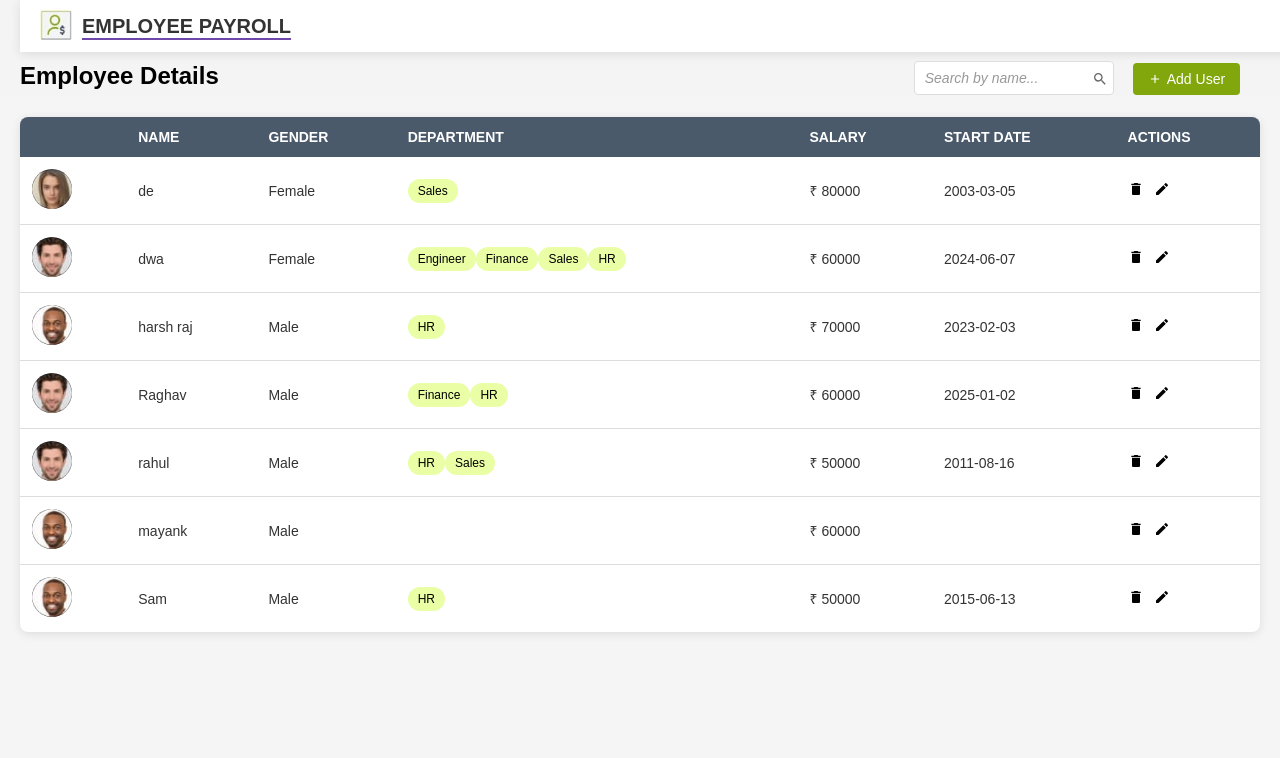
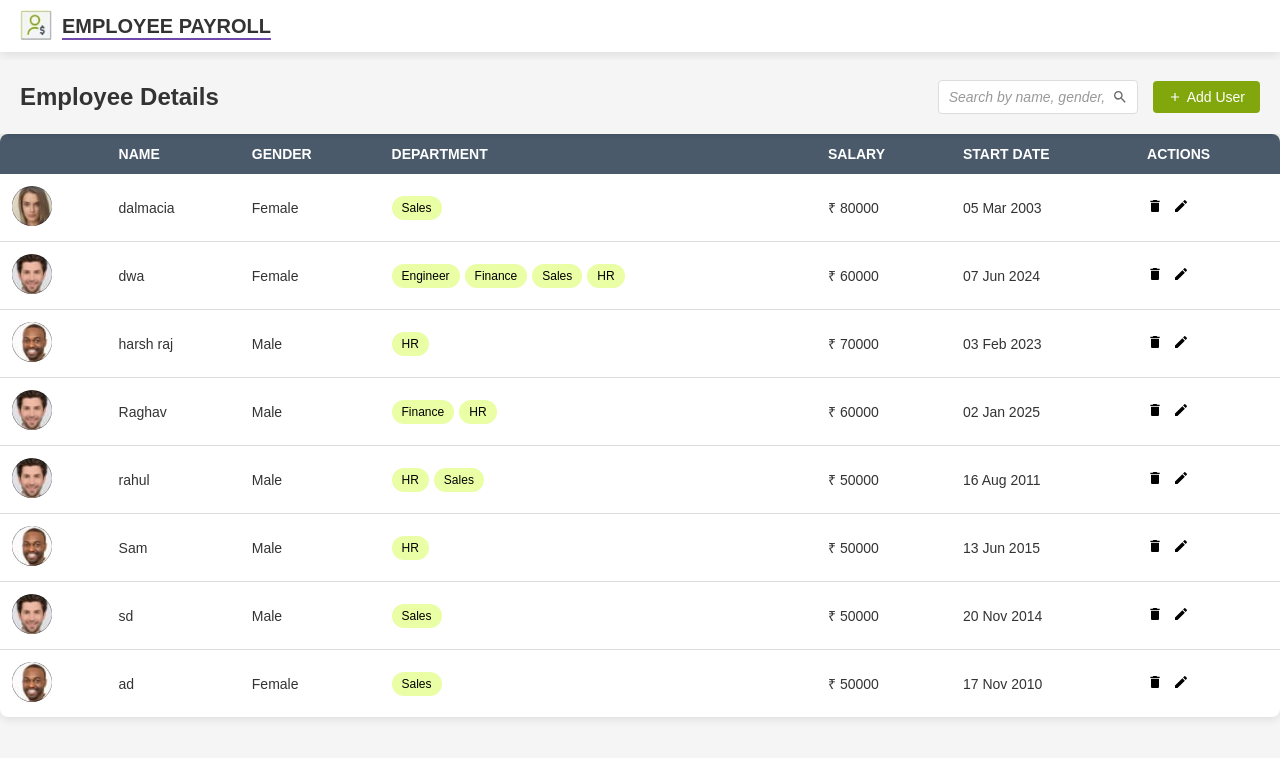
Before and after one commit to Surajdutaa2003/EmployeePayroolReact, a React (Vite) app: page /employees in a window 1280 px wide. Shown: the top 758 px of the page. Built offline with nearby package versions, Linux system fonts and the light colour scheme; data requests are answered from the project's data file.

Commit message:
[Suraj]  employepayroll using class component

```diff
--- a/db.json
+++ b/db.json
@@ -2,7 +2,7 @@
   "employees": [
     {
       "id": "7811",
-      "name": "de",
+      "name": "dalmacia",
       "profileImage": "/src/assets/girl2.jpeg",
       "gender": "Female",
       "department": [
@@ -11,7 +11,8 @@
       "salary": "80000",
       "note": "deed",
       "redirect": false,
-      "startDate": "2003-03-05"
+      "startDate": "2003-03-05",
+      "notes": ""
     },
     {
       "id": "5647",
@@ -75,16 +76,6 @@
       "startDate": "2011-08-16"
     },
     {
-      "id": "1493",
-      "name": "mayank ",
-      "profileImage": "boy1.jpeg",
-      "gender": "Male",
-      "department": [],
-      "salary": "60000",
-      "notes": "",
-      "redirect": false
-    },
-    {
       "id": "8081",
       "name": "Sam",
       "profileImage": "boy1.jpeg",
@@ -96,6 +87,32 @@
       "notes": "Corythosaurus (do latim \"lagarto de capacete\") foi um gênero de dinossauro herbívoro e bípede que viveu no período Cretáceo. Media em torno de nove metros de comprimento e pesava cerca de quatro toneladas. O Corythosaurus possuía uma crista na cabeça, assim como outros membros da sua família. Viveu na América do Norte e seu habitat natural era as áreas litorâneas, onde havia mais alimento e menos predadores.",
       "redirect": false,
       "startDate": "2015-06-13"
+    },
+    {
+      "id": "0dd4",
+      "name": "sd",
+      "profileImage": "boy2.jpeg",
+      "gender": "Male",
+      "department": [
+        "Sales"
+      ],
+      "salary": "50000",
+      "notes": "",
+      "redirect": false,
+      "startDate": "2014-11-20"
+    },
+    {
+      "id": "65e4",
+      "name": "ad",
+      "profileImage": "boy1.jpeg",
+      "gender": "Female",
+      "department": [
+        "Sales"
+      ],
+      "salary": "50000",
+      "notes": "okk",
+      "redirect": false,
+      "startDate": "2010-11-17"
     }
   ]
 }
--- a/src/component/EmployeeForm.jsx
+++ b/src/component/EmployeeForm.jsx
@@ -5,7 +5,7 @@ import styles from "./EmployeeForm.module.scss";
 import boy1 from "../assets/boy1.jpeg";
 import boy2 from "../assets/boy2.jpeg";
 import girl1 from "../assets/girl1.jpeg";
-import Header from "./Header"; // Import the Header component
+import Header from "./Header";
 
 class EmployeeForm extends Component {
   state = {
@@ -18,9 +18,10 @@ class EmployeeForm extends Component {
     startDateDay: "",
     startDateMonth: "",
     startDateYear: "",
-    startDate: "", // Combined start date for submission
+    startDate: "",
     notes: "",
     redirect: false,
+    errors: {}, // Added for validation errors
   };
 
   componentDidMount() {
@@ -52,7 +53,10 @@ class EmployeeForm extends Component {
   }
 
   handleChange = (e) => {
-    this.setState({ [e.target.name]: e.target.value });
+    this.setState({
+      [e.target.name]: e.target.value,
+      errors: { ...this.state.errors, [e.target.name]: "" } // Clear error when field changes
+    });
   };
 
   handleCheckboxChange = (e) => {
@@ -60,7 +64,10 @@ class EmployeeForm extends Component {
     const value = e.target.value;
 
     if (e.target.checked) {
-      this.setState({ department: [...department, value] });
+      this.setState({
+        department: [...department, value],
+        errors: { ...this.state.errors, department: "" }
+      });
     } else {
       this.setState({
         department: department.filter((dep) => dep !== value),
@@ -68,19 +75,50 @@ class EmployeeForm extends Component {
     }
   };
 
+  validateForm = () => {
+    const errors = {};
+    const {
+      name,
+      profileImage,
+      gender,
+      department,
+      salary,
+      startDateDay,
+      startDateMonth,
+      startDateYear,
+    } = this.state;
+
+    if (!name.trim()) errors.name = "Employee name is required";
+    if (!profileImage) errors.profileImage = "Please select a profile image";
+    if (!gender) errors.gender = "Please select a gender";
+    if (department.length === 0) errors.department = "Please select at least one department";
+    if (!salary) errors.salary = "Please select a salary";
+    if (!startDateDay) errors.startDateDay = "Please select a start day";
+    if (!startDateMonth) errors.startDateMonth = "Please select a start month";
+    if (!startDateYear) errors.startDateYear = "Please select a start year";
+
+    this.setState({ errors });
+    return Object.keys(errors).length === 0;
+  };
+
   handleSubmit = (e) => {
     e.preventDefault();
+
+    if (!this.validateForm()) {
+      return;
+    }
+
     const {
       id,
       startDateDay,
       startDateMonth,
       startDateYear,
       startDate,
+      errors,
       ...employeeData
     } = this.state;
     const editEmployeeId = localStorage.getItem("editEmployeeId");
 
-    // Combine the start date fields into a single date string
     if (startDateDay && startDateMonth && startDateYear) {
       const formattedDate = `${startDateYear}-${startDateMonth.padStart(
         2,
@@ -110,12 +148,14 @@ class EmployeeForm extends Component {
       return <Navigate to="/employees" />;
     }
 
+    const { errors } = this.state;
+
     return (
       <div className={styles.container}>
         <Header />
         <div className={styles.formContainer}>
           <form onSubmit={this.handleSubmit}>
-          <h1>Employee Payroll Form</h1>
+            <h1>Employee Payroll Form</h1>
 
             <label>Name</label>
             <input
@@ -124,8 +164,8 @@ class EmployeeForm extends Component {
               placeholder="Enter employee name"
               value={this.state.name}
               onChange={this.handleChange}
-              required
             />
+            {errors.name && <span className={styles.error}>{errors.name}</span>}
 
             <div className={styles.profileSection}>
               <label>Profile Image</label>
@@ -147,6 +187,9 @@ class EmployeeForm extends Component {
                   </label>
                 ))}
               </div>
+              {errors.profileImage && (
+                <span className={styles.error}>{errors.profileImage}</span>
+              )}
             </div>
 
             <label>Gender</label>
@@ -172,6 +215,7 @@ class EmployeeForm extends Component {
                 Female
               </label>
             </div>
+            {errors.gender && <span className={styles.error}>{errors.gender}</span>}
 
             <label>Department</label>
             <div>
@@ -187,6 +231,9 @@ class EmployeeForm extends Component {
                 </label>
               ))}
             </div>
+            {errors.department && (
+              <span className={styles.error}>{errors.department}</span>
+            )}
 
             <label>Salary</label>
             <select
@@ -198,6 +245,7 @@ class EmployeeForm extends Component {
               <option value="50000">50,000</option>
               <option value="60000">60,000</option>
             </select>
+            {errors.salary && <span className={styles.error}>{errors.salary}</span>}
 
             <label>Start Date</label>
             <div className={styles.startDate}>
@@ -206,7 +254,7 @@ class EmployeeForm extends Component {
                 value={this.state.startDateDay}
                 onChange={this.handleChange}
               >
-                <option>Day</option>
+                <option value="">Day</option>
                 {[...Array(31)].map((_, i) => (
                   <option key={i + 1} value={i + 1}>
                     {i + 1}
@@ -218,7 +266,7 @@ class EmployeeForm extends Component {
                 value={this.state.startDateMonth}
                 onChange={this.handleChange}
               >
-                <option>Month</option>
+                <option value="">Month</option>
                 {[
                   "Jan",
                   "Feb",
@@ -243,7 +291,7 @@ class EmployeeForm extends Component {
                 value={this.state.startDateYear}
                 onChange={this.handleChange}
               >
-                <option>Year</option>
+                <option value="">Year</option>
                 {[...Array(50)].map((_, i) => (
                   <option key={i} value={2025 - i}>
                     {2025 - i}
@@ -251,6 +299,11 @@ class EmployeeForm extends Component {
                 ))}
               </select>
             </div>
+            {(errors.startDateDay || errors.startDateMonth || errors.startDateYear) && (
+              <span className={styles.error}>
+                {errors.startDateDay || errors.startDateMonth || errors.startDateYear}
+              </span>
+            )}
 
             <label>Notes</label>
             <textarea
--- a/src/component/EmployeeForm.module.scss
+++ b/src/component/EmployeeForm.module.scss
@@ -1,13 +1,46 @@
-.header{
-  margin-top: 100px;
+/* Reset global margin and padding */
+body, html {
+  margin: 0;
+  padding: 0;
+  height: 100%;
+  overflow: hidden; /* Prevent body scroll */
 }
+
+/* Style for the fixed header */
+.header {
+  position: fixed;
+  top: 0;
+  left: 0;
+  width: 100%;
+  z-index: 2000; /* Ensure it stays above everything */
+  background-color: #fff; /* Match your design */
+  padding: 10px 20px;
+  box-shadow: 0 2px 5px rgba(0, 0, 0, 0.1); /* Subtle shadow */
+  display: flex;
+  align-items: center;
+  gap: 10px;
+
+  img {
+    width: 24px;
+    height: 24px;
+  }
+
+  h1 {
+    font-size: 18px;
+    color: #333;
+    margin: 0;
+    text-transform: uppercase;
+  }
+}
+
+/* Main container for the form */
 .container {
-  display: flex
-  ;
+  display: flex;
   flex-direction: column;
-      min-height: 100vh;
+  height: 100vh; /* Full viewport height */
   background-color: #f5f5f5;
-      padding-top: 6%;
+  padding-top: 60px; /* Adjust based on header height */
+  overflow-y: auto; /* Enable scrolling for the container */
 
   .formContainer {
     display: flex;
@@ -16,6 +49,8 @@
     justify-content: center;
     flex: 1;
     width: 100%;
+    padding: 20px; /* Add padding to ensure content isn't too tight */
+    box-sizing: border-box;
 
     form {
       background-color: #fff;
@@ -24,6 +59,7 @@
       box-shadow: 0 2px 10px rgba(0, 0, 0, 0.1);
       width: 100%;
       max-width: 600px;
+      box-sizing: border-box;
 
       label {
         display: block;
@@ -60,13 +96,13 @@
       .profileSection {
         display: flex;
         align-items: center;
-        flex-wrap: wrap; // Wrap content for smaller screens
+        flex-wrap: wrap;
         gap: 15px;
         margin-bottom: 15px;
 
         .profileImages {
           display: flex;
-          flex-wrap: wrap; // Make images wrap on smaller screens
+          flex-wrap: wrap;
           gap: 10px;
 
           .profileImageLabel {
@@ -93,10 +129,9 @@
         }
       }
 
-      // Gender and Department sections
       > div {
         display: flex;
-        flex-wrap: wrap; // Wrap content on small screens
+        flex-wrap: wrap;
         gap: 15px;
         margin-bottom: 15px;
 
@@ -109,7 +144,7 @@
 
       .startDate {
         display: flex;
-        flex-wrap: wrap; // Wrap date inputs on smaller screens
+        flex-wrap: wrap;
         gap: 10px;
 
         select {
@@ -120,7 +155,7 @@
       .buttonContainer {
         display: flex;
         justify-content: space-between;
-        flex-wrap: wrap; // Wrap buttons on small screens
+        flex-wrap: wrap;
         margin-top: 20px;
 
         .cancelButton,
@@ -165,13 +200,16 @@
   }
 }
 
-/* 📌 Responsive Styles */
+/* Responsive Styles */
 @media (max-width: 768px) {
   .container {
-    padding: 15px;
+    padding-top: 50px; /* Adjust for smaller header */
   }
 
-  .formContainer form {
+  .formContainer {
+    padding: 15px;
+
+    form {
       padding: 20px;
       max-width: 90%;
     }
@@ -199,13 +237,17 @@
       }
     }
   }
+}
 
 @media (max-width: 480px) {
   .container {
-    padding: 10px;
+    padding-top: 40px; /* Adjust for smaller header */
   }
 
-  .formContainer form {
+  .formContainer {
+    padding: 10px;
+
+    form {
       padding: 15px;
       max-width: 100%;
     }
@@ -227,3 +269,20 @@
       padding: 6px;
     }
   }
+}
+.error {
+  color: #ff0000;
+  font-size: 12px;
+  margin-top: 5px;
+  display: block;
+}
+
+// Ensure these are nested properly if needed based on your existing SCSS structure
+.formContainer {
+  .error {
+    color: #ff0000;
+    font-size: 12px;
+    margin-top: 5px;
+    display: block;
+  }
+}
--- a/src/component/EmployeeList.jsx
+++ b/src/component/EmployeeList.jsx
@@ -2,8 +2,8 @@ import React, { Component } from "react";
 import { Link } from "react-router-dom";
 import axios from "axios";
 import styles from "./EmployeeList.module.scss";
-import { MdSearch, MdDelete, MdEdit, MdAdd } from "react-icons/md"; // Use Material Icons
-import Header from "./Header"; // ✅ Added Header
+import { MdSearch, MdDelete, MdEdit, MdAdd } from "react-icons/md";
+import Header from "./Header";
 
 class EmployeeList extends Component {
   state = {
@@ -41,28 +41,103 @@ class EmployeeList extends Component {
     this.setState({ searchQuery: e.target.value });
   };
 
+  // Function to format the date as "DD MMM YYYY"
+  formatDate = (dateString) => {
+    if (!dateString) return "N/A"; // Handle cases where date is not provided
+    const date = new Date(dateString);
+    if (isNaN(date.getTime())) return "Invalid Date"; // Handle invalid dates
+    return date.toLocaleDateString("en-GB", {
+      day: "2-digit",
+      month: "short",
+      year: "numeric",
+    }); // Formats as "29 Oct 2019"
+  };
+
+  // Helper function to highlight matching text
+  highlightText = (text, query) => {
+    if (!query || !text) return text; // If no query or text, return as is
+
+    const lowerText = text.toLowerCase();
+    const lowerQuery = query.toLowerCase();
+
+    // If there's no match, return the original text
+    if (!lowerText.includes(lowerQuery)) return text;
+
+    // Find the start index of the match
+    const startIndex = lowerText.indexOf(lowerQuery);
+    const endIndex = startIndex + query.length;
+
+    // Split the text into before, match, and after parts
+    const before = text.substring(0, startIndex);
+    const match = text.substring(startIndex, endIndex);
+    const after = text.substring(endIndex);
+
+    // Return the text with the matching part highlighted
+    return (
+      <>
+        {before}
+        <span className={styles.highlight}>{match}</span>
+        {after}
+      </>
+    );
+  };
+
   render() {
     const { employees, searchQuery } = this.state;
 
-    // Filter employees based on search query
-    const filteredEmployees = employees.filter((employee) =>
-      employee.name.toLowerCase().includes(searchQuery.toLowerCase())
-    );
+    // Filter employees based on search query across multiple fields
+    const filteredEmployees = employees.filter((employee) => {
+      const query = searchQuery.toLowerCase();
+
+      // Check name
+      const matchesName = employee.name.toLowerCase().includes(query);
+
+      // Check gender
+      const matchesGender = employee.gender.toLowerCase().includes(query);
+
+      // Check department (array of departments)
+      const matchesDepartment = Array.isArray(employee.department)
+        ? employee.department.some((dept) =>
+            dept.toLowerCase().includes(query)
+          )
+        : employee.department?.toLowerCase().includes(query) || false;
+
+      // Check salary (convert to string for searching)
+      const matchesSalary = employee.salary.toString().includes(query);
+
+      // Check start date (format the date and search)
+      const formattedDate = this.formatDate(employee.startDate).toLowerCase();
+      const matchesFormattedDate = formattedDate.includes(query);
+
+      // Check raw start date (e.g., "2023-10-29")
+      const rawDate = employee.startDate?.toLowerCase() || "";
+      const matchesRawDate = rawDate.includes(query);
+
+      // Return true if any field matches the query
+      return (
+        matchesName ||
+        matchesGender ||
+        matchesDepartment ||
+        matchesSalary ||
+        matchesFormattedDate ||
+        matchesRawDate
+      );
+    });
 
     return (
       <div className={styles.employeeListContainer}>
-        <Header /> {/* ✅ Added Header */}
+        <Header />
 
         <header className={styles.header}>
           <div className={styles.details}>
-          <h2>Employee Details</h2>
+            <h2>Employee Details</h2>
           </div>
 
           <div className={styles.headerActions}>
             <div className={styles.searchContainer}>
               <input
                 type="text"
-                placeholder="Search by name..."
+                placeholder="Search by name, gender, department, salary, or date..."
                 value={searchQuery}
                 onChange={this.handleSearch}
                 className={styles.searchInput}
@@ -103,23 +178,34 @@ class EmployeeList extends Component {
                       onError={(e) => (e.target.src = "/src/assets/default.png")}
                     />
                   </td>
-                  <td>{employee.name}</td>
-                  <td>{employee.gender}</td>
+                  <td>{this.highlightText(employee.name, searchQuery)}</td>
+                  <td>{this.highlightText(employee.gender, searchQuery)}</td>
                   <td>
                     {Array.isArray(employee.department) ? (
                       employee.department.map((dept, index) => (
                         <span key={index} className={styles.departmentTag}>
-                          {dept}
+                          {this.highlightText(dept, searchQuery)}
                         </span>
                       ))
                     ) : (
                       <span className={styles.departmentTag}>
-                        {employee.department || "N/A"}
+                        {this.highlightText(
+                          employee.department || "N/A",
+                          searchQuery
+                        )}
                       </span>
                     )}
                   </td>
-                  <td>₹ {employee.salary}</td>
-                  <td>{employee.startDate}</td>
+                  <td>
+                    ₹{" "}
+                    {this.highlightText(employee.salary.toString(), searchQuery)}
+                  </td>
+                  <td>
+                    {this.highlightText(
+                      this.formatDate(employee.startDate),
+                      searchQuery
+                    )}
+                  </td>
                   <td>
                     <button
                       onClick={() => this.handleDelete(employee.id)}
--- a/src/component/EmployeeList.module.scss
+++ b/src/component/EmployeeList.module.scss
@@ -1,36 +1,44 @@
-// h2{
-//   position: relative;
-//     top: 57px;
-// }
-.details{
-  position: relative;
-  top: 59px;
+/* Reset global margin and padding */
+body, html {
+  margin: 0;
+  padding: 0;
+  height: 100%;
+  overflow: hidden; /* Prevent body scroll */
 }
 
+/* Assuming Header is a top navigation bar */
+.header {
+  position: fixed; /* Fix the Header at the top */
+  top: 0;
+  left: 0;
+  width: 100%;
+  z-index: 2000; /* Ensure it stays above everything */
+  background-color: #fff; /* Adjust based on your Header design */
+  box-shadow: 0 2px 5px rgba(0, 0, 0, 0.1); /* Optional: subtle shadow */
+}
+
+/* Adjust employeeListContainer to account for Header height */
 .employeeListContainer {
   position: relative;
-  padding: 20px;
   background-color: #f5f5f5;
-  min-height: 100vh;
-  top: 97px;
+  height: 100vh; /* Full viewport height */
+  overflow-y: auto; /* Enable scrolling for content */
+  padding: 0;
+  margin-top: 60px; /* Adjust this based on your Header height (e.g., 60px) */
+
   .header {
+    position: sticky; /* Make header sticky */
+    top: 0; /* Stick to top of employeeListContainer */
+    z-index: 1000; /* Below the fixed Header */
+    background-color: #f5f5f5; /* Match container background */
+    padding: 20px; /* Internal padding */
     display: flex;
     justify-content: space-between;
     align-items: center;
-    margin-bottom: 20px;
+    box-shadow: 0 2px 5px rgba(0, 0, 0, 0.1); /* Subtle separation */
 
-    .titleContainer {
-      display: flex;
-      align-items: center;
-      gap: 10px;
-
-      .logo {
-        width: 24px;
-        height: 24px;
-        background-color: #28a745; // Placeholder for logo
-        border-radius: 50%;
-      }
-
+    .details {
+      position: static; /* Reset from original absolute positioning */
       h2 {
         font-size: 24px;
         color: #333;
@@ -47,15 +55,12 @@
         position: relative;
 
         .searchInput {
-          position: relative;
           padding: 8px 30px 8px 10px;
           border: 1px solid #ddd;
           border-radius: 4px;
           font-size: 14px;
           width: 200px;
           color: #333;
-    left: 695px;
-    top: 61px;
 
           &::placeholder {
             color: #999;
@@ -71,8 +76,8 @@
 
         .searchIcon {
           position: absolute;
-          right: -689px;
-          top: 232%;
+          right: 10px;
+          top: 50%;
           transform: translateY(-50%);
           color: #666;
           font-size: 16px;
@@ -80,9 +85,7 @@
       }
 
       .addButton {
-        position: relative;
-        display: flex
-    ;
+        display: flex;
         align-items: center;
         gap: 5px;
         padding: 8px 15px;
@@ -92,8 +95,6 @@
         border-radius: 4px;
         font-size: 14px;
         transition: background-color 0.3s ease;
-        top: 62px;
-        left: 699px;
 
         &:hover {
           background-color: #218838;
@@ -104,6 +105,11 @@
         }
       }
     }
+  }
+
+  /* Content below the sticky header */
+  .content {
+    padding: 20px;
   }
 
   .employeeTable {
@@ -144,12 +150,6 @@
           font-size: 14px;
           color: #333;
 
-          &.nameCell {
-            display: flex;
-            align-items: center;
-            gap: 10px;
-          }
-
           .profileImage {
             width: 40px;
             height: 40px;
@@ -164,6 +164,7 @@
             padding: 5px 10px;
             border-radius: 12px;
             font-size: 12px;
+            margin-right: 5px;
           }
 
           .deleteButton,
@@ -194,3 +195,8 @@
     }
   }
 }
+// Add this to your existing EmployeeList.module.scss
+.highlight {
+  background-color: yellow;
+  padding: 0 2px; // Optional: Add some padding for better appearance
+}
```
Lines whose indentation alone changed are shown as unchanged.
